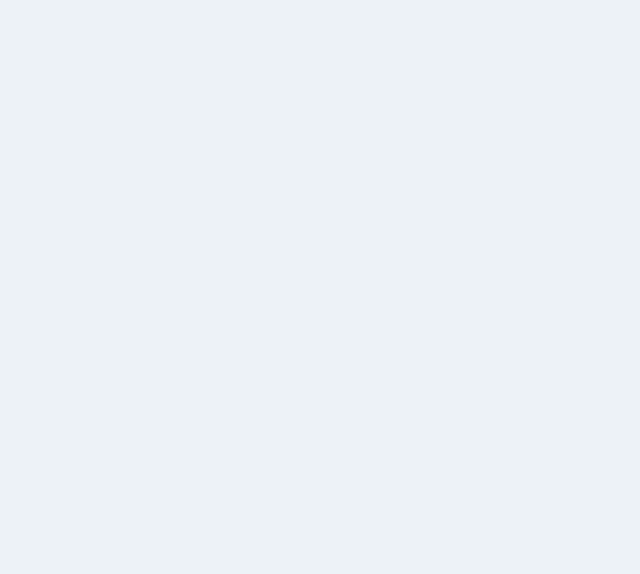
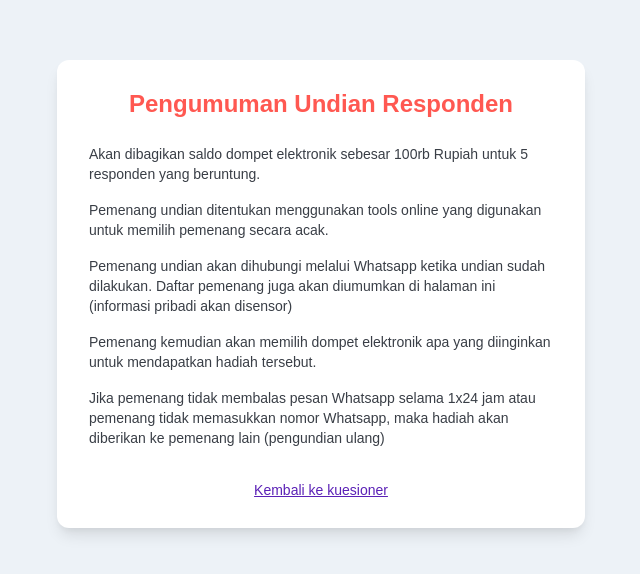
Before and after one commit to Asebodi/skripsi-form, a React (Create React App) app: page /undian in a window 1280 px wide. Shown: the part 106-680 px from the top of the page, without its empty margins (319-959 px from the left). Built offline with nearby package versions, Linux system fonts and the light colour scheme.

Commit message:
New undian page

```diff
--- a/src/App.jsx
+++ b/src/App.jsx
@@ -3,6 +3,7 @@ import { ToastContainer } from "react-toastify";
 import "react-toastify/dist/ReactToastify.css";
 
 import Index from "./pages/Index";
+import Undian from "./pages/Undian";
 
 function App() {
   return (
@@ -11,6 +12,9 @@ function App() {
         <Route path="/" exact>
           <Index />
         </Route>
+        <Route path="/undian" exact>
+          <Undian />
+        </Route>
       </BrowserRouter>
       <ToastContainer position="bottom-center" />
     </div>
--- /dev/null
+++ b/src/pages/Undian.jsx
@@ -0,0 +1,63 @@
+import React, { useEffect } from "react";
+import { Link } from "react-router-dom";
+import { analytics } from "../firebase";
+// import { ReactComponent as Info } from "../assets/info.svg";
+
+export default function Undian() {
+  useEffect(() => {
+    analytics.logEvent("page_view", {
+      page_path: "/undian",
+    });
+  }, []);
+
+  return (
+    <div className="min-h-screen max-w-xl text-sm mx-auto px-6 py-8 flex items-center justify-center">
+      <div className="py-7 px-8 bg-white credentials rounded-xl shadow-lg">
+        <h1
+          className="font-bold text-2xl text-center mb-6"
+          style={{ color: "#FF5851" }}
+        >
+          Pengumuman Undian Responden
+        </h1>
+
+        <p className="mb-4">
+          Akan dibagikan saldo dompet elektronik sebesar 100rb Rupiah untuk 5
+          responden yang beruntung.
+        </p>
+        <p className="mb-4">
+          Pemenang undian ditentukan menggunakan tools online yang digunakan
+          untuk memilih pemenang secara acak.
+        </p>
+        <p className="mb-4">
+          Pemenang undian akan dihubungi melalui Whatsapp ketika undian sudah
+          dilakukan. Daftar pemenang juga akan diumumkan di halaman ini
+          (informasi pribadi akan disensor)
+        </p>
+        <p className="mb-4">
+          Pemenang kemudian akan memilih dompet elektronik apa yang diinginkan
+          untuk mendapatkan hadiah tersebut.
+        </p>
+        <p className="mb-4">
+          Jika pemenang tidak membalas pesan Whatsapp selama 1x24 jam atau
+          pemenang tidak memasukkan nomor Whatsapp, maka hadiah akan diberikan
+          ke pemenang lain (pengundian ulang)
+        </p>
+        {/* <div className="flex items-center mt-10 bg-white rounded-xl shadow-xl border border-gray-100 py-3 px-4">
+            <div className="p-3 mr-4 rounded-full bg-gray-200">
+              <Info />
+            </div>
+            <div className="">
+              <p className="font-bold">Undian akan</p>
+            </div>
+          </div> */}
+
+        <Link
+          to="/"
+          className="block mt-8 underline text-purple-800 text-center"
+        >
+          Kembali ke kuesioner
+        </Link>
+      </div>
+    </div>
+  );
+}
```
